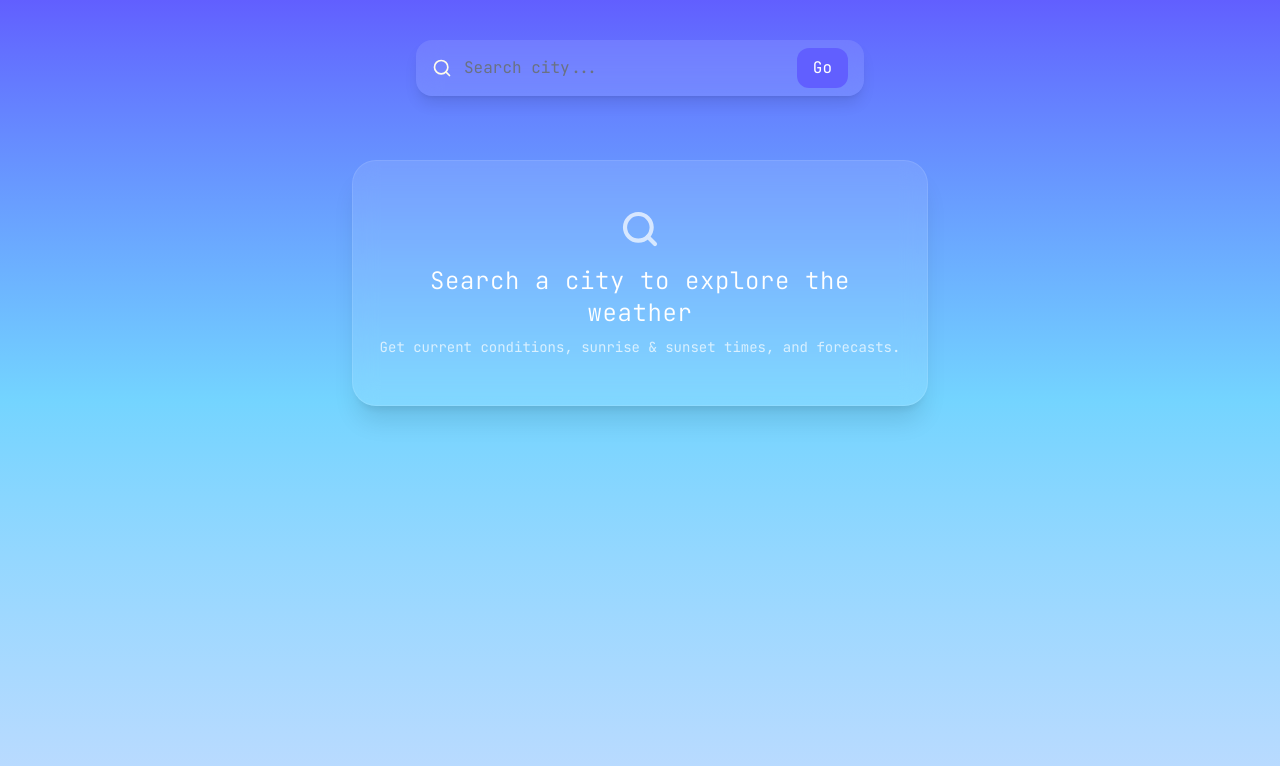
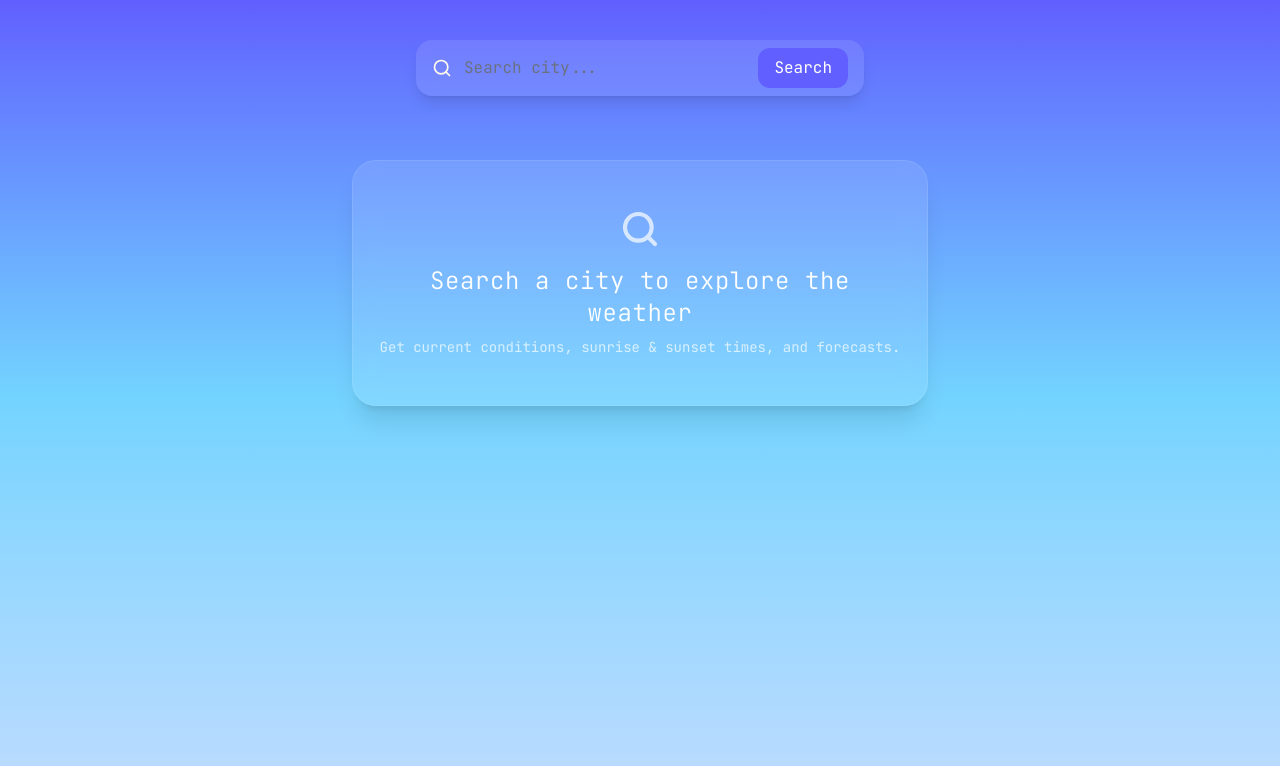
Before and after one commit to arkaman/weather-app, a React (Vite) app: page / in a window 1280 px wide. Shown: the top 766 px of the page. Built offline with nearby package versions, Linux system fonts and the light colour scheme; no server answers.

Commit message:
add loading state to search input and handle weather fetching

```diff
--- a/src/App.jsx
+++ b/src/App.jsx
@@ -21,6 +21,7 @@ function App() {
   const [forecast, setForecast] = useState([]);
   const [error, setError] = useState("");
   const [forecastRaw, setForecastRaw] = useState([]);
+  const [loading, setLoading] = useState(false);
 
   const handleCurrentLocation = () => {
     if (!navigator.geolocation) {
@@ -60,6 +61,7 @@ function App() {
 
   const handleSearch = async (city) => {
     try {
+      setLoading(true);
       setError("");
 
       const weatherData = await getWeatherByCity(city);
@@ -68,6 +70,8 @@ function App() {
       updateWeather(weatherData, forecastData);
     } catch (err) {
       setError(err.message);
+    } finally {
+      setLoading(false);
     }
   };
 
@@ -130,7 +134,7 @@ function App() {
       <div className="relative z-10 flex flex-col min-h-screen pt-6 md:pt-10 justify-between">
         {/* Search */}
         <div className="px-4 sm:px-6 lg:px-12">
-          <Input onSearch={handleSearch} />
+          <Input onSearch={handleSearch} loading={loading} />
           {error && <p className="text-red-500 text-center mt-2">{error}</p>}
         </div>
 
--- a/src/components/Input.jsx
+++ b/src/components/Input.jsx
@@ -1,7 +1,7 @@
 import { Search } from "lucide-react";
 import { useState } from "react";
 
-const Input = ({ onSearch }) => {
+const Input = ({ onSearch, loading }) => {
     const [city, setCity] = useState("");
 
     const handleSubmit = (e) => {
@@ -14,9 +14,14 @@ const Input = ({ onSearch }) => {
     return (
         <form role="search" onSubmit={handleSubmit} className="flex justify-center">
             <div className="flex w-full max-w-md items-center gap-2 sm:gap-3 px-3 sm:px-4 py-2 rounded-2xl bg-white/10 backdrop-blur-md shadow-lg">
-                <Search className="w-4 h-4 sm:w-5 sm:h-5 text-amber-50 shrink-0" />
+                {loading ? (
+                    <span className="loading loading-spinner loading-sm text-amber-50 shrink-0"></span>
+                ) : (
+                    <Search className="w-4 h-4 sm:w-5 sm:h-5 text-amber-50 shrink-0" />
+                )}
 
                 <input
+                    disabled={loading}
                     type="text"
                     placeholder="Search city..."
                     value={city}
@@ -26,9 +31,10 @@ const Input = ({ onSearch }) => {
 
                 <button
                     type="submit"
+                    disabled={loading}
                     className="px-3 sm:px-4 py-1.5 sm:py-2 rounded-xl cursor-pointer text-sm sm:text-base bg-indigo-500 text-white hover:bg-indigo-600 active:scale-95 transition shrink-0"
                 >
-                    Go
+                    {loading ? "Searching..." : "Search"}
                 </button>
             </div>
 
```
